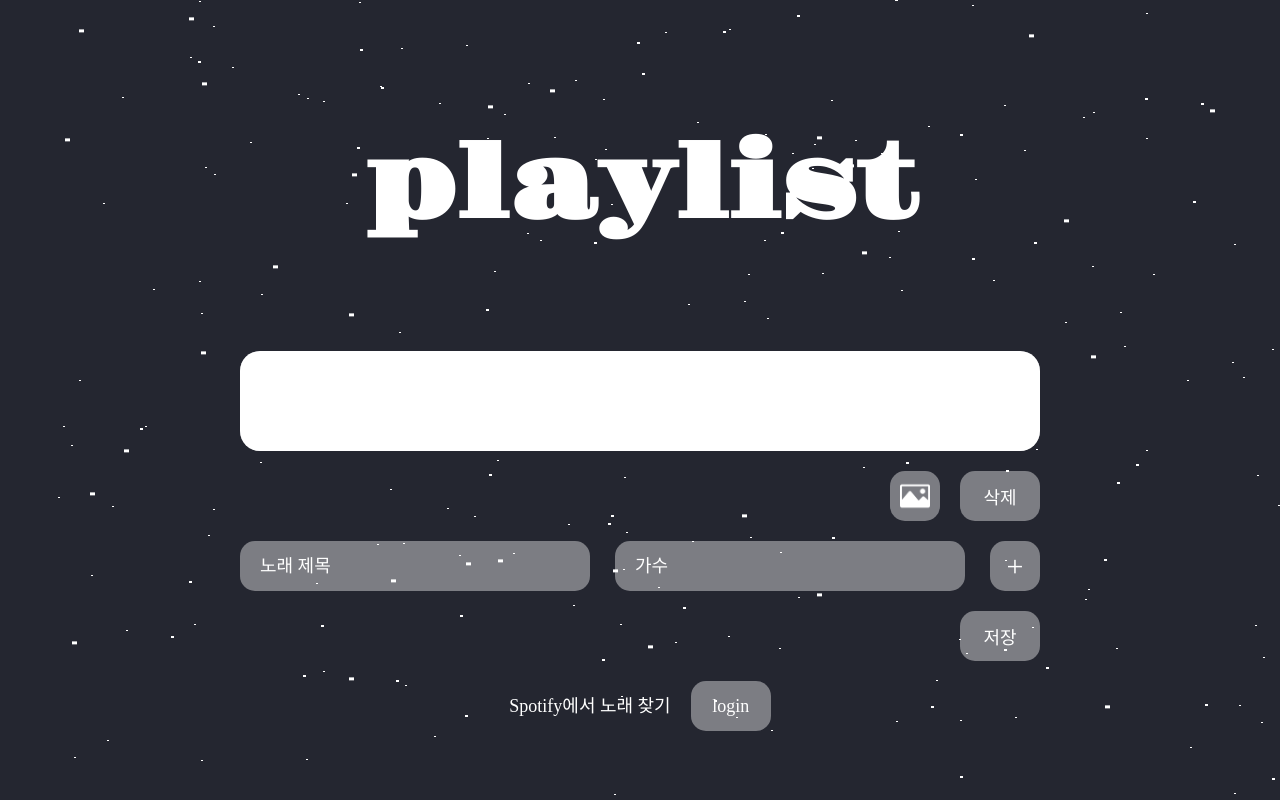
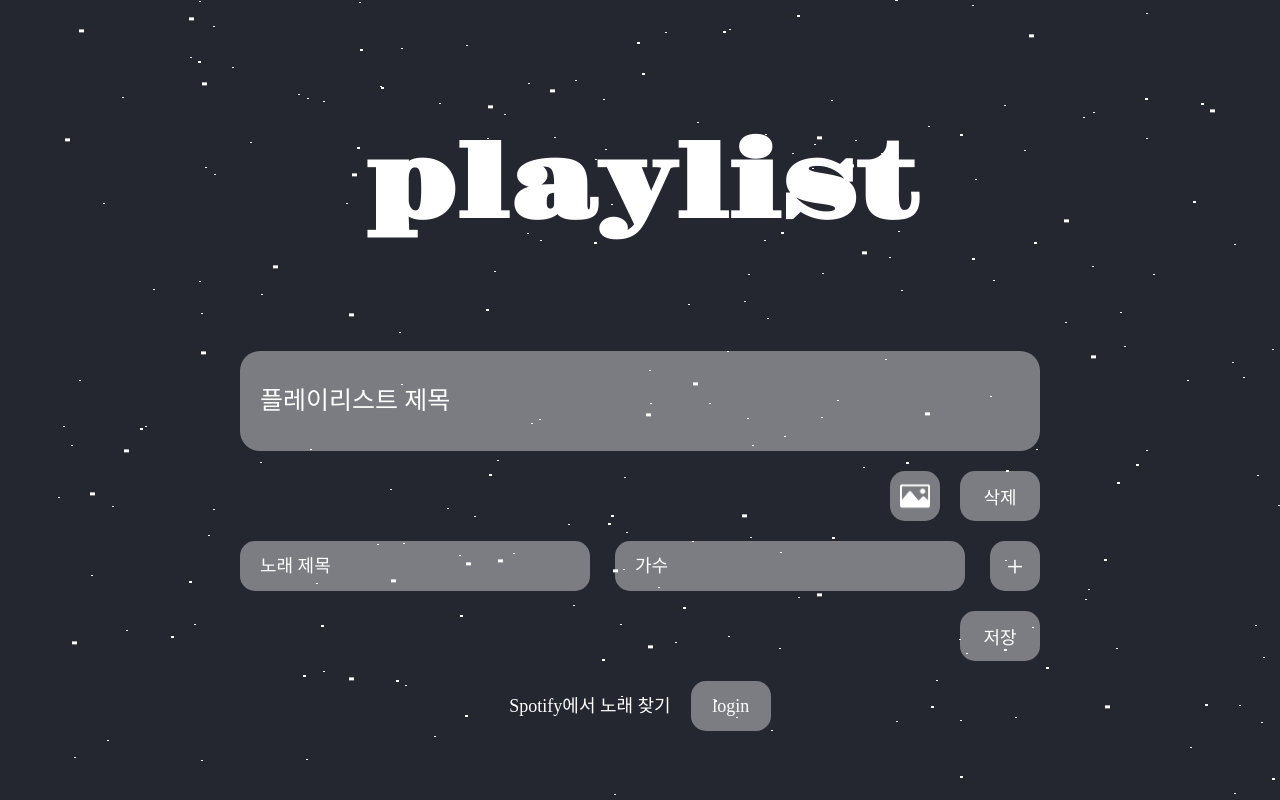
Before and after one commit to HyunJungJo98/Playlist, a React (Create React App) app: page /add in a window 1280 px wide. Shown: the top 800 px of the page. Built offline with nearby package versions, Linux system fonts and the light colour scheme; a web font is replaced by a local one.

Commit message:
Fix:추가 / 수정 페이지 플레이리스트 제목 배경

```diff
--- a/package.json
+++ b/package.json
@@ -11,6 +11,7 @@
     "@types/react": "^18.0.9",
     "@types/react-dom": "^18.0.4",
     "axios": "^0.27.2",
+    "gh-pages": "^4.0.0",
     "react": "^18.1.0",
     "react-dom": "^18.1.0",
     "react-router-dom": "^6.3.0",
@@ -21,9 +22,10 @@
   "scripts": {
     "start": "react-scripts start",
     "build": "react-scripts build",
-    "postbuild": "cp build/index.html build/404.html",
     "test": "react-scripts test",
-    "eject": "react-scripts eject"
+    "eject": "react-scripts eject",
+    "predeploy": "npm run build",
+    "deploy": "gh-pages -d build"
   },
   "eslintConfig": {
     "extends": [
--- a/src/css/Add.module.css
+++ b/src/css/Add.module.css
@@ -52,7 +52,6 @@
   width: 800px;
   height: 100px;
   z-index: 20;
-  background-color: white;
   font-size: 25px;
   border-radius: 20px;
   margin-bottom: 20px;
```
Also changed, not shown: 1 other file (tests, documents, lock files or other folders).
